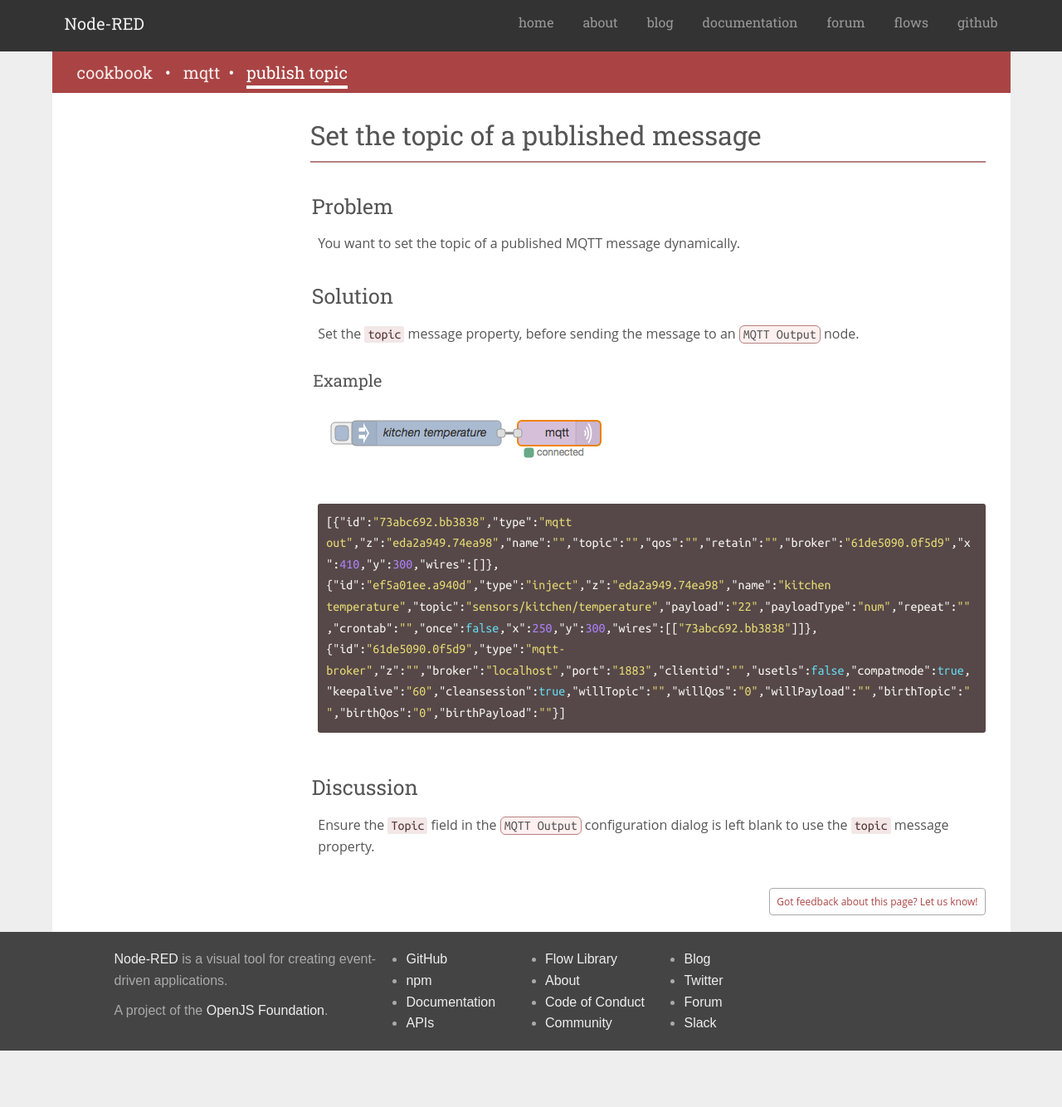
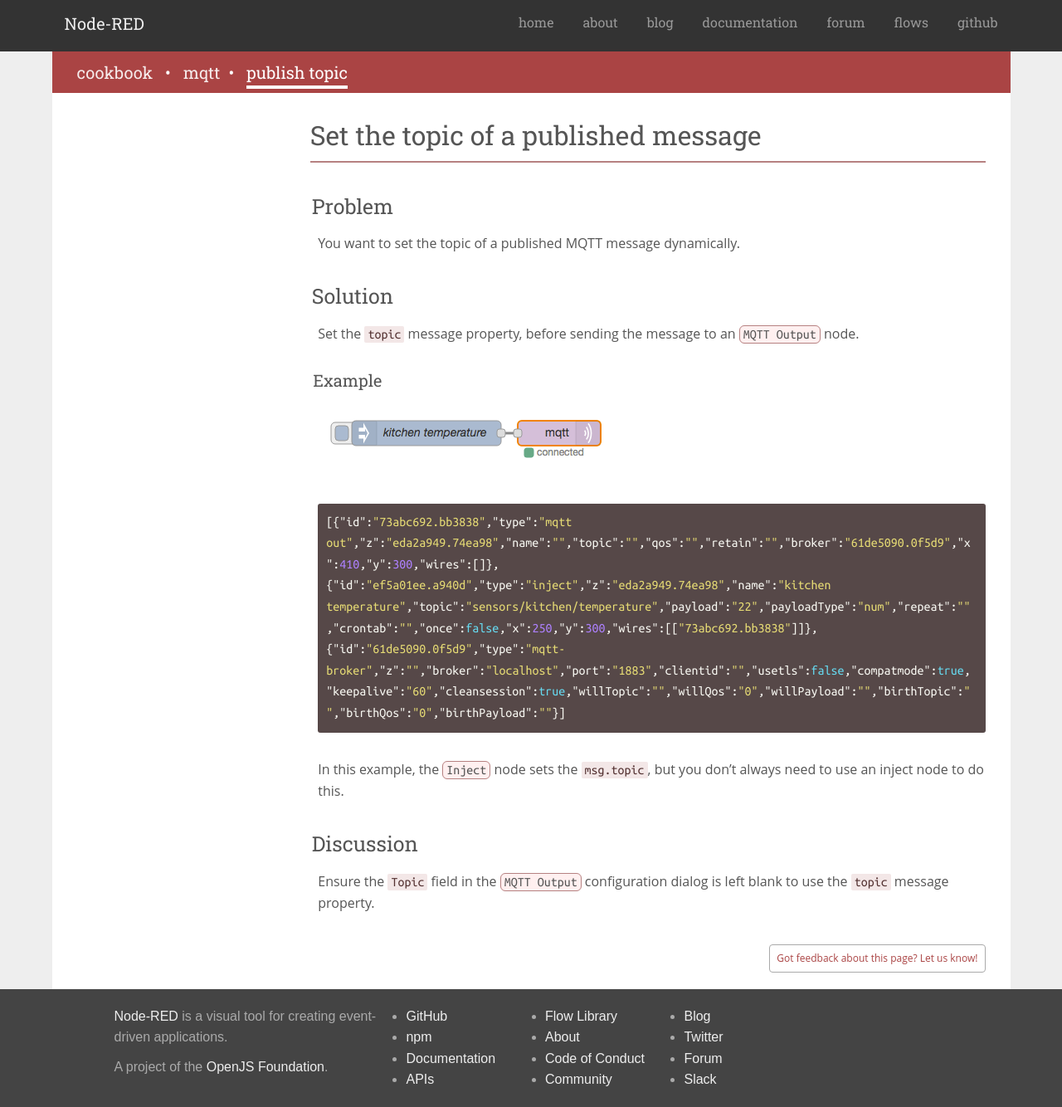
Before and after one commit to node-red/cookbook.nodered.org, a Jekyll site: the page built from mqtt/set-publish-topic.md, in a window 1280 px wide. Shown: the whole page at 83% size. Built offline with Jekyll 4.4.1, drawn with Linux system fonts in a browser that asks for light colours; nearby versions of some CDN libraries; before the commit the page ends 1266 px from its top, so only the background shows below that.

Commit message:
Desctibe inject node sets msg.topic in this example.

```diff
--- a/mqtt/set-publish-topic.md
+++ b/mqtt/set-publish-topic.md
@@ -26,6 +26,9 @@
 {: .flow}
 {% endraw %}
 
+In this example, the <code class="node">Inject</code> node sets the `msg.topic`,
+but you don't always need to use an inject node to do this.
+
 ### Discussion
 
 Ensure the `Topic` field in the <code class="node">MQTT Output</code> configuration dialog is left blank to use the `topic` message property.
```
